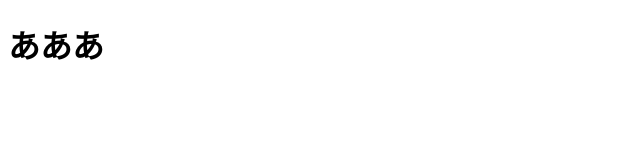
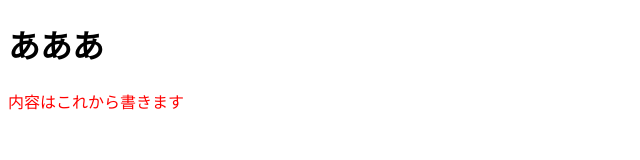
Before and after one commit to s1f10240249/team-project, a plain HTML site: page index.html in a window 1280 px wide. Shown: the whole page, without its empty margins (0-640 px from the left). Drawn offline with Linux system fonts and the light colour scheme.

Commit message:
CSSを適用した
CSSを適用しました

```diff
--- /dev/null
+++ b/css/index.css
@@ -0,0 +1,3 @@
+.red{
+    color:red;
+}
--- a/index.html
+++ b/index.html
@@ -3,8 +3,10 @@
     <head>
         <meta charset="UTF-8">
         <title>チームプロジェクト</title>
+        <link rel="stylesheet" href="css/index.css">
     </head>
     <body>
         <h1>あああ</h1>
+        <p class="red">内容はこれから書きます</p>
     </body>
 </html>
```
